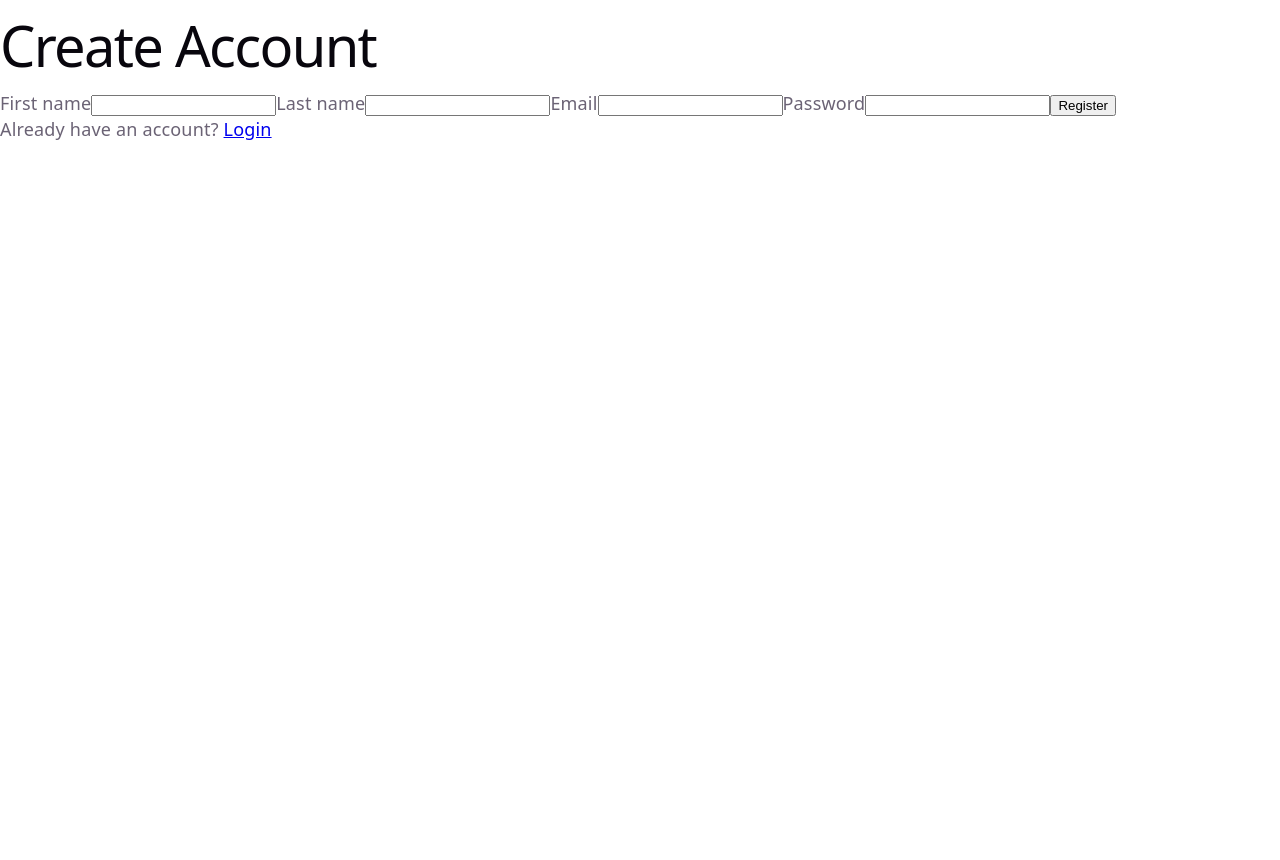
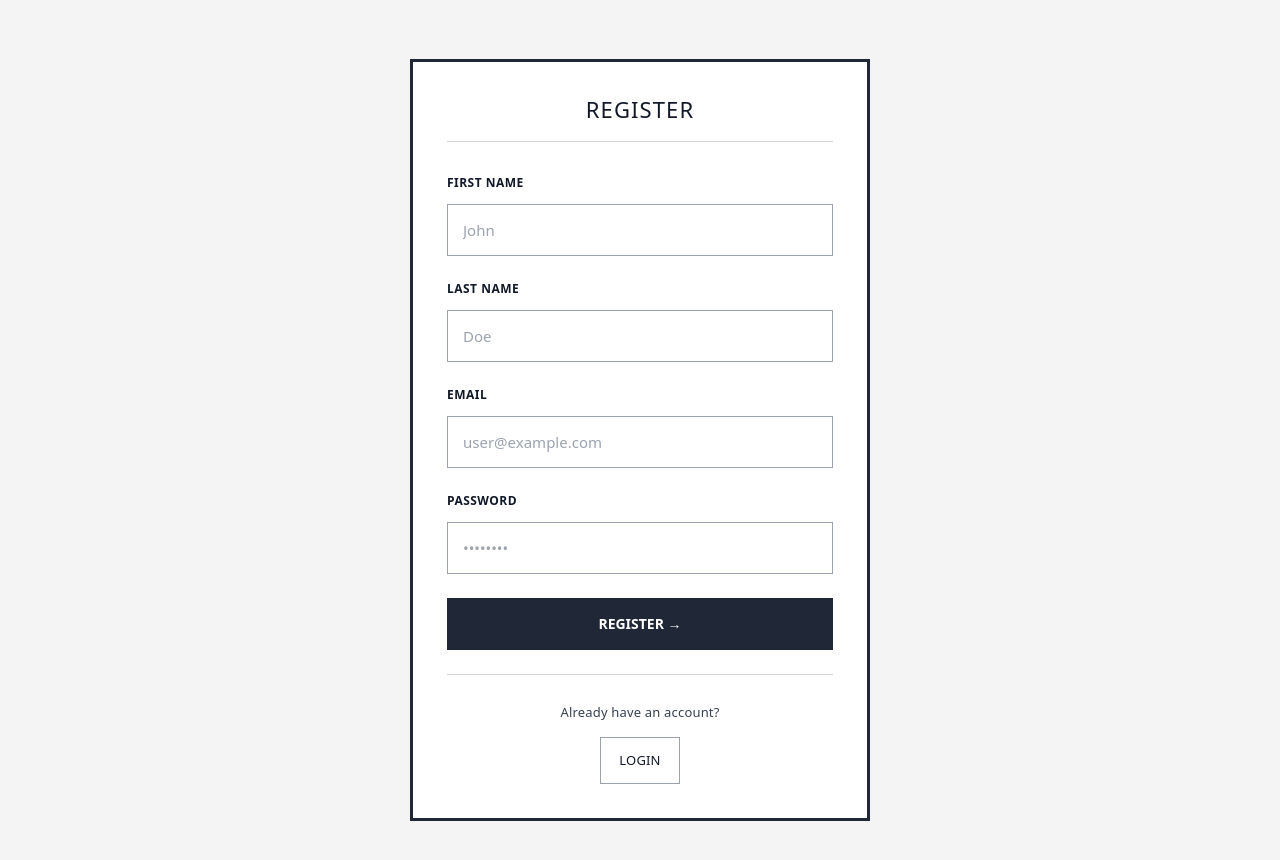
Before and after one commit to Arssa02/StudyTogether, a React app in the folder frontend/: page /register in a window 1280 px wide. Shown: the top 860 px of the page. Before the commit the page ends 800 px from the top, so only its background shows below. Built offline with nearby package versions, Linux system fonts and the light colour scheme; the HTML template or start-up script is replaced by a standard one.

Commit message:
register and login page visual

```diff
--- /dev/null
+++ b/frontend/src/pages/AuthPage.css
@@ -0,0 +1,167 @@
+.auth-page {
+  min-height: 100svh;
+
+  display: flex;
+  align-items: center;
+  justify-content: center;
+
+  padding: 40px 20px;
+
+  background: #f4f4f4;
+  color: #111827;
+}
+
+.auth-card {
+  width: min(440px, 100%);
+  box-sizing: border-box;
+
+  padding: 34px;
+
+  border: 3px solid #202737;
+  background: #ffffff;
+}
+
+.register-card {
+  width: min(460px, 100%);
+}
+
+.auth-card-header {
+  padding-bottom: 18px;
+  margin-bottom: 28px;
+
+  border-bottom: 1px solid #cfd4dc;
+
+  text-align: center;
+}
+
+.auth-card-header h1 {
+  margin: 0;
+
+  color: #111827 !important;
+
+  font-size: 22px;
+  letter-spacing: 0.05em;
+}
+
+.auth-form {
+  display: grid;
+  gap: 20px;
+}
+
+.auth-form label {
+  display: grid;
+  gap: 8px;
+}
+
+.auth-form label span {
+  color: #111827;
+
+  font-size: 12px;
+  font-weight: 700;
+  letter-spacing: 0.04em;
+}
+
+.auth-form input {
+  width: 100%;
+  box-sizing: border-box;
+
+  min-height: 52px;
+  padding: 12px 15px;
+
+  border: 1px solid #9ca3af;
+  background: #ffffff;
+
+  color: #111827;
+
+  font: inherit;
+  font-size: 15px;
+}
+
+.auth-form input::placeholder {
+  color: #9ca3af;
+}
+
+.auth-form input:focus {
+  outline: 2px solid #202737;
+  outline-offset: 1px;
+}
+
+.auth-primary-button {
+  min-height: 52px;
+  margin-top: 4px;
+
+  border: 1px solid #202737;
+  background: #202737;
+  color: #ffffff;
+
+  font: inherit;
+  font-size: 14px;
+  font-weight: 700;
+
+  cursor: pointer;
+}
+
+.auth-primary-button:hover {
+  background: #303744;
+}
+
+.auth-primary-button:disabled {
+  opacity: 0.65;
+  cursor: wait;
+}
+
+.auth-divider {
+  margin: 24px 0;
+
+  border-top: 1px solid #cfd4dc;
+}
+
+.auth-switch {
+  text-align: center;
+}
+
+.auth-switch p {
+  margin: 0 0 12px;
+
+  color: #374151;
+  font-size: 13px;
+}
+
+.auth-secondary-button {
+  display: inline-block;
+
+  padding: 9px 18px;
+
+  border: 1px solid #9ca3af;
+  background: #ffffff;
+  color: #111827;
+
+  text-decoration: none;
+  font-size: 13px;
+}
+
+.auth-secondary-button:hover {
+  background: #f3f4f6;
+}
+
+.auth-error {
+  margin: 0;
+  padding: 10px 12px;
+
+  border: 1px solid #dc2626;
+  background: #ffffff;
+
+  color: #991b1b;
+  font-size: 12px;
+}
+
+@media (max-width: 520px) {
+  .auth-page {
+    align-items: flex-start;
+    padding-top: 24px;
+  }
+
+  .auth-card {
+    padding: 24px;
+  }
+}
--- a/frontend/src/pages/LoginPage.jsx
+++ b/frontend/src/pages/LoginPage.jsx
@@ -1,6 +1,7 @@
 import { useState } from 'react';
 import { Link, useNavigate } from 'react-router-dom';
 import { login } from '../api';
+import './AuthPage.css';
 
 function LoginPage() {
   const navigate = useNavigate();
@@ -32,42 +33,71 @@ function LoginPage() {
   return (
     <main className="auth-page">
       <section className="auth-card">
-        <h1>Login</h1>
+        <div className="auth-card-header">
+          <h1>LOGIN</h1>
+        </div>
 
-        <p>Sign in to StudyTogether.</p>
+        <form
+          className="auth-form"
+          onSubmit={handleSubmit}
+        >
+          <label>
+            <span>EMAIL</span>
 
-        <form onSubmit={handleSubmit}>
-          <label>
-            Email
             <input
               type="email"
+              placeholder="user@example.com"
               value={email}
-              onChange={(event) => setEmail(event.target.value)}
+              onChange={(event) =>
+                setEmail(event.target.value)
+              }
               required
             />
           </label>
 
           <label>
-            Password
+            <span>PASSWORD</span>
+
             <input
               type="password"
+              placeholder="••••••••"
               value={password}
-              onChange={(event) => setPassword(event.target.value)}
+              onChange={(event) =>
+                setPassword(event.target.value)
+              }
               required
             />
           </label>
 
-          {error && <p className="form-error">{error}</p>}
+          {error && (
+            <p className="auth-error">
+              {error}
+            </p>
+          )}
 
-          <button type="submit" disabled={loading}>
-            {loading ? 'Logging in...' : 'Login'}
+          <button
+            type="submit"
+            className="auth-primary-button"
+            disabled={loading}
+          >
+            {loading
+              ? 'LOGGING IN...'
+              : 'LOGIN  →'}
           </button>
         </form>
 
-        <p>
-          Don't have an account?{' '}
-          <Link to="/register">Create account</Link>
-        </p>
+        <div className="auth-divider" />
+
+        <div className="auth-switch">
+          <p>Don't have an account?</p>
+
+          <Link
+            to="/register"
+            className="auth-secondary-button"
+          >
+            REGISTER
+          </Link>
+        </div>
       </section>
     </main>
   );
--- a/frontend/src/pages/RegisterPage.jsx
+++ b/frontend/src/pages/RegisterPage.jsx
@@ -1,6 +1,7 @@
 import { useState } from 'react';
 import { Link, useNavigate } from 'react-router-dom';
 import { register } from '../api';
+import './AuthPage.css';
 
 function RegisterPage() {
   const navigate = useNavigate();
@@ -46,14 +47,21 @@ function RegisterPage() {
 
   return (
     <main className="auth-page">
-      <section className="auth-card">
-        <h1>Create Account</h1>
+      <section className="auth-card register-card">
+        <div className="auth-card-header">
+          <h1>REGISTER</h1>
+        </div>
 
-        <form onSubmit={handleSubmit}>
+        <form
+          className="auth-form"
+          onSubmit={handleSubmit}
+        >
           <label>
-            First name
+            <span>FIRST NAME</span>
+
             <input
               name="firstName"
+              placeholder="John"
               value={form.firstName}
               onChange={handleChange}
               required
@@ -61,9 +69,11 @@ function RegisterPage() {
           </label>
 
           <label>
-            Last name
+            <span>LAST NAME</span>
+
             <input
               name="lastName"
+              placeholder="Doe"
               value={form.lastName}
               onChange={handleChange}
               required
@@ -71,10 +81,12 @@ function RegisterPage() {
           </label>
 
           <label>
-            Email
+            <span>EMAIL</span>
+
             <input
               name="email"
               type="email"
+              placeholder="user@example.com"
               value={form.email}
               onChange={handleChange}
               required
@@ -82,27 +94,47 @@ function RegisterPage() {
           </label>
 
           <label>
-            Password
+            <span>PASSWORD</span>
+
             <input
               name="password"
               type="password"
+              placeholder="••••••••"
               value={form.password}
               onChange={handleChange}
               required
             />
           </label>
 
-          {error && <p className="form-error">{error}</p>}
+          {error && (
+            <p className="auth-error">
+              {error}
+            </p>
+          )}
 
-          <button type="submit" disabled={loading}>
-            {loading ? 'Creating account...' : 'Register'}
+          <button
+            type="submit"
+            className="auth-primary-button"
+            disabled={loading}
+          >
+            {loading
+              ? 'CREATING ACCOUNT...'
+              : 'REGISTER  →'}
           </button>
         </form>
 
-        <p>
-          Already have an account?{' '}
-          <Link to="/login">Login</Link>
-        </p>
+        <div className="auth-divider" />
+
+        <div className="auth-switch">
+          <p>Already have an account?</p>
+
+          <Link
+            to="/login"
+            className="auth-secondary-button"
+          >
+            LOGIN
+          </Link>
+        </div>
       </section>
     </main>
   );
```
